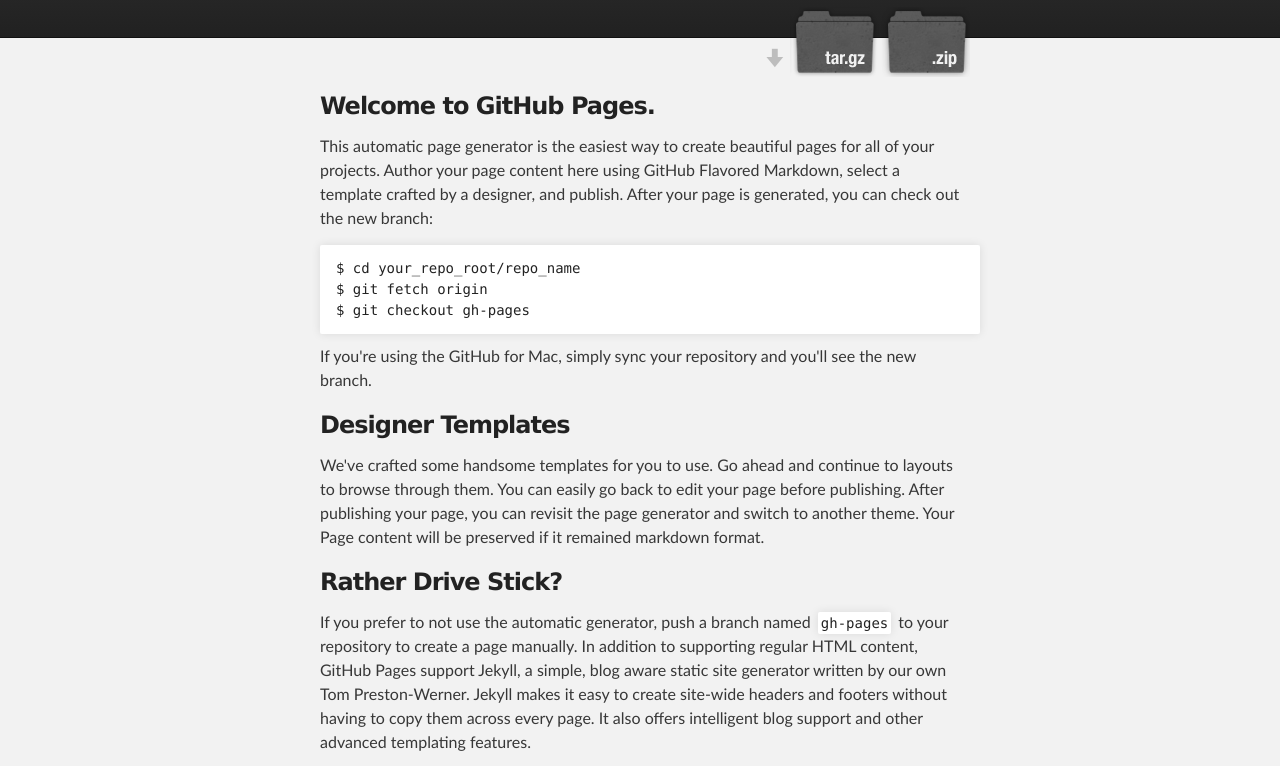
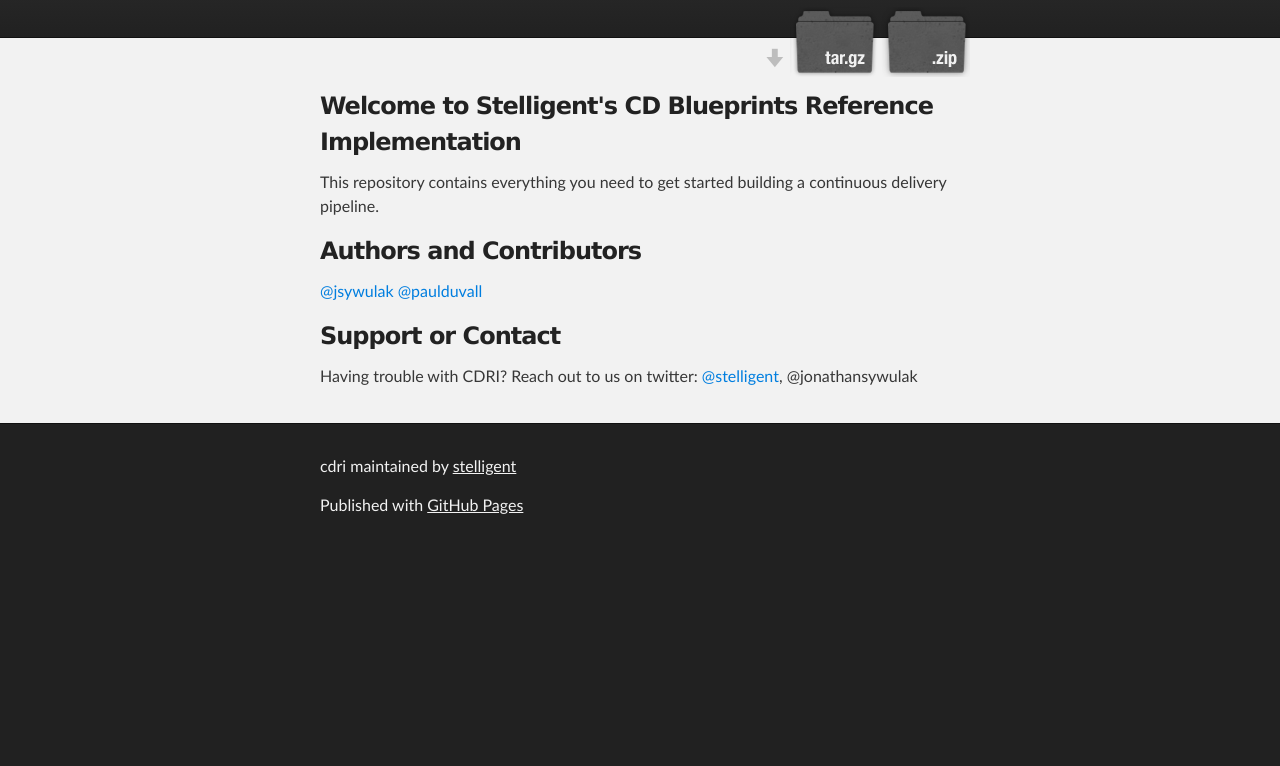
Before and after one commit to bv2012/cdri, a plain HTML site: page index.html in a window 1280 px wide. Shown: the part 136-902 px from the top of the page. After the commit the page ends 800 px from the top, so only its background shows below. Drawn offline with Linux system fonts and the light colour scheme.

Commit message:
Create gh-pages branch via GitHub

```diff
--- a/index.html
+++ b/index.html
@@ -4,11 +4,11 @@
   <head>
     <meta charset='utf-8' />
     <meta http-equiv="X-UA-Compatible" content="chrome=1" />
-    <meta name="description" content="Cdri : " />
+    <meta name="description" content="cdri : " />
 
     <link rel="stylesheet" type="text/css" media="screen" href="stylesheets/stylesheet.css">
 
-    <title>Cdri</title>
+    <title>cdri</title>
   </head>
 
   <body>
@@ -18,7 +18,7 @@
         <header class="inner">
           <a id="forkme_banner" href="https://github.com/stelligent/cdri">View on GitHub</a>
 
-          <h1 id="project_title">Cdri</h1>
+          <h1 id="project_title">cdri</h1>
           <h2 id="project_tagline"></h2>
 
             <section id="downloads">
@@ -32,43 +32,26 @@
     <div id="main_content_wrap" class="outer">
       <section id="main_content" class="inner">
         <h3>
-<a name="welcome-to-github-pages" class="anchor" href="#welcome-to-github-pages"><span class="octicon octicon-link"></span></a>Welcome to GitHub Pages.</h3>
+<a name="welcome-to-stelligents-cd-blueprints-reference-implementation" class="anchor" href="#welcome-to-stelligents-cd-blueprints-reference-implementation"><span class="octicon octicon-link"></span></a>Welcome to Stelligent's CD Blueprints Reference Implementation</h3>
 
-<p>This automatic page generator is the easiest way to create beautiful pages for all of your projects. Author your page content here using GitHub Flavored Markdown, select a template crafted by a designer, and publish. After your page is generated, you can check out the new branch:</p>
-
-<pre><code>$ cd your_repo_root/repo_name
-$ git fetch origin
-$ git checkout gh-pages
-</code></pre>
-
-<p>If you're using the GitHub for Mac, simply sync your repository and you'll see the new branch.</p>
-
-<h3>
-<a name="designer-templates" class="anchor" href="#designer-templates"><span class="octicon octicon-link"></span></a>Designer Templates</h3>
-
-<p>We've crafted some handsome templates for you to use. Go ahead and continue to layouts to browse through them. You can easily go back to edit your page before publishing. After publishing your page, you can revisit the page generator and switch to another theme. Your Page content will be preserved if it remained markdown format.</p>
-
-<h3>
-<a name="rather-drive-stick" class="anchor" href="#rather-drive-stick"><span class="octicon octicon-link"></span></a>Rather Drive Stick?</h3>
-
-<p>If you prefer to not use the automatic generator, push a branch named <code>gh-pages</code> to your repository to create a page manually. In addition to supporting regular HTML content, GitHub Pages support Jekyll, a simple, blog aware static site generator written by our own Tom Preston-Werner. Jekyll makes it easy to create site-wide headers and footers without having to copy them across every page. It also offers intelligent blog support and other advanced templating features.</p>
+<p>This repository contains everything you need to get started building a continuous delivery pipeline.</p>
 
 <h3>
 <a name="authors-and-contributors" class="anchor" href="#authors-and-contributors"><span class="octicon octicon-link"></span></a>Authors and Contributors</h3>
 
-<p>You can <a href="https://github.com/blog/821" class="user-mention">@mention</a> a GitHub username to generate a link to their profile. The resulting <code>&lt;a&gt;</code> element will link to the contributor's GitHub Profile. For example: In 2007, Chris Wanstrath (<a href="https://github.com/defunkt" class="user-mention">@defunkt</a>), PJ Hyett (<a href="https://github.com/pjhyett" class="user-mention">@pjhyett</a>), and Tom Preston-Werner (<a href="https://github.com/mojombo" class="user-mention">@mojombo</a>) founded GitHub.</p>
+<p><a href="https://github.com/jsywulak" class="user-mention">@jsywulak</a> <a href="https://github.com/paulduvall" class="user-mention">@paulduvall</a></p>
 
 <h3>
 <a name="support-or-contact" class="anchor" href="#support-or-contact"><span class="octicon octicon-link"></span></a>Support or Contact</h3>
 
-<p>Having trouble with Pages? Check out the documentation at <a href="http://help.github.com/pages">http://help.github.com/pages</a> or contact <a href="mailto:support@github.com">support@github.com</a> and we’ll help you sort it out.</p>
+<p>Having trouble with CDRI? Reach out to us on twitter: <a href="https://github.com/stelligent" class="user-mention">@stelligent</a>, @jonathansywulak </p>
       </section>
     </div>
 
     <!-- FOOTER  -->
     <div id="footer_wrap" class="outer">
       <footer class="inner">
-        <p class="copyright">Cdri maintained by <a href="https://github.com/stelligent">stelligent</a></p>
+        <p class="copyright">cdri maintained by <a href="https://github.com/stelligent">stelligent</a></p>
         <p>Published with <a href="http://pages.github.com">GitHub Pages</a></p>
       </footer>
     </div>
```
Also changed, not shown: params.json (+1 -1 lines).
